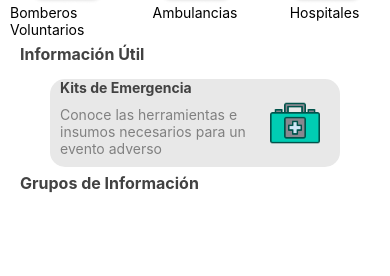
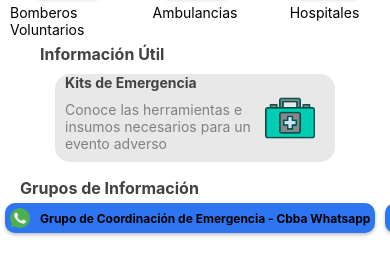
Before and after one commit to tasajos/emergenciabolivia, a React Native app in the folder EBO/: screen /Details in a window 390 px wide. Shown: the part 344-620 px from the top of the page. Built offline with nearby package versions, Linux system fonts and the light colour scheme.

Commit message:
update cards screen

```diff
--- a/EBO/App.tsx
+++ b/EBO/App.tsx
@@ -148,6 +148,7 @@ import { createNativeStackNavigator } from '@react-navigation/native-stack';
 import HomeScreen from './screens/HomeScreen'; // Asegúrate de que la ruta sea correcta
 import MenuInicio from './screens/MenuInicio'; // Asegúrate de que la ruta sea correcta
 
+
 const Stack = createNativeStackNavigator();
 
 const App = () => {
@@ -159,7 +160,7 @@ const App = () => {
       >
         <Stack.Screen name="Home" component={HomeScreen} />
         <Stack.Screen name="Details" component={MenuInicio} />
-      </Stack.Navigator>
+              </Stack.Navigator>
     </NavigationContainer>
   );
 };
--- a/EBO/screens/MenuInicio.tsx
+++ b/EBO/screens/MenuInicio.tsx
@@ -2,12 +2,10 @@ import React, { useState } from 'react';
 import { View, Text, StyleSheet, TextInput, TouchableOpacity, ScrollView, Image,ImageBackground } from 'react-native';
 import DropDownPicker from 'react-native-dropdown-picker';
 
+const MenuInicio = () => {
 
-
-const DetailsScreen = () => {
-
-    const [searchQuery, setSearchQuery] = useState('');
-    const [open, setOpen] = useState(false);
+  const [searchQuery, setSearchQuery] = useState('');
+  const [open, setOpen] = useState(false);
   const [value, setValue] = useState(null);
   const [items, setItems] = useState([
     {label: 'La Paz', value: 'La Paz'},
@@ -101,6 +99,7 @@ const DetailsScreen = () => {
       </View>
 
       <View style={styles.infoSection}>
+
         <Text style={styles.infoTitle}>Información Útil</Text>
       {/* Tarjeta de Kits de Emergencia */}
       <TouchableOpacity style={styles.kitCard}>
@@ -111,15 +110,44 @@ const DetailsScreen = () => {
         </View>
         <Image source={require('../imagenes/kit-medicos2.png')} style={styles.kitIcon} />
       </TouchableOpacity>
-
+      </View>
         <Text style={styles.infoTitle}>Grupos de Información</Text>
 
-        {/* Repetir para cada grupo */}
-      </View>
+
+              {/* Aquí inician tus nuevas tarjetas */}
+
+{/* ScrollView horizontal para las tarjetas */}
+<ScrollView
+ horizontal
+ showsHorizontalScrollIndicator={false}
+ style={styles.horizontalScrollView}
+ contentContainerStyle={styles.horizontalContentContainer}
+
+>
+  {/* Tarjeta #1 */}
+  <View style={styles.infoCard}>
+    {/* Contenido de la tarjeta #1 */}
+    <Image source={require('../imagenes/whatsapp24.png')} style={styles.cardImage} />
+    <Text style={styles.cardText}>Grupo de Coordinación de Emergencia - Cbba Whatsapp</Text>
+  </View>
+
+  {/* Tarjeta #2 */}
+  <View style={styles.infoCard}>
+    {/* Contenido de la tarjeta #2 */}
+    <Image source={require('../imagenes/whatsapp24.png')} style={styles.cardImage} />
+    <Text style={styles.cardText}>Grupo de Información General - Whatsapp</Text>
+  </View>
+
+  {/* Puedes agregar más tarjetas aquí si es necesario */}
+</ScrollView>
+
+
     </ScrollView>
-  );
+    );
 
 };
+
+
 const onBomberosPress = () => {
     // Acciones cuando se presiona Bomberos Voluntarios
   };
@@ -180,7 +208,8 @@ const styles = StyleSheet.create({
     paddingTop: 1,
     fontWeight: 'bold',
     color: '#424242',
-    paddingBottom: 10,
+    paddingHorizontal: 20,
+    marginBottom: 5,
   },
   infoButton: {
     flexDirection: 'row',
@@ -288,7 +317,7 @@ const styles = StyleSheet.create({
     backgroundColor: '#E8E8E8', // Cambia al color que prefieras para la tarjeta
     borderRadius: 15,
     padding: 10,
-    marginHorizontal: 30,
+    marginHorizontal: 35,
     marginTop: 5, // Ajusta este valor según sea necesario
     marginBottom: 5, // Ajusta este valor según sea necesario
   },
@@ -310,7 +339,85 @@ const styles = StyleSheet.create({
     color: 'gray', // Ajusta el color del texto según tu diseño
 
 },
+infoCard: {
+    // Ajusta estos estilos para que coincidan con los de tu diseño
+    backgroundColor: '#2E75F2', // o cualquier otro color de fondo que prefieras
+    flexDirection: 'row', // Coloca los elementos en línea horizontal
+    alignItems: 'center', // Alinea los elementos verticalmente
+    borderRadius: 10, // para el efecto de esquinas redondeadas
+    paddingVertical: 5,
+    paddingHorizontal: 5,
+    marginBottom: 10, // Ajusta este valor según sea necesario
+    marginHorizontal: 5, // para mantener un pequeño espacio entre las tarjetas
+    shadowColor: '#000', // Estos estilos son para añadir sombra a cada tarjeta como en la imagen
+    shadowOffset: {
+      width: 0,
+      height: 2,
+    },
+    shadowOpacity: 0.25,
+    shadowRadius: 3.84,
+    elevation: 5,
+  },
+
+  cardTitle: {
+    fontWeight: 'bold',
+    color: '#424242',
+    // Añade otros estilos de texto como tamaño y color que necesites
+  },
+
+  infoCardsContainer: {
+    flexDirection: 'row', // Coloca los elementos en línea horizontal
+    justifyContent: 'space-evenly', // Espacia los elementos uniformemente
+    alignItems: 'center', // Alinea los elementos verticalmente
+    marginBottom: 10, // Ajusta este valor según sea necesario
+  },
+
+  cardIcon: {
+    width: 20, // Ajusta el ancho del icono de la tarjeta
+    height: 20, // Ajusta la altura del icono de la tarjeta
+    marginBottom: 2, // Espacio entre el icono y el texto
+  },
+  infoCardsContainers: {
+    flexDirection: 'row',
+    justifyContent: 'center', // Esto centrará las tarjetas en su contenedor
+    alignItems: 'center',
+    marginBottom: 20, // Esto agregará un margen inferior al contenedor de las tarjetas
+  },
+
+
+  cardSpacer: {
+    width: 1, // Espacio entre las tarjetas, ajustar según sea necesario
+  },
+
+  horizontalScroll: {
+    // Agrega aquí los estilos para tu ScrollView horizontal
+    // Por ejemplo, puedes querer establecer un alto y quizás un margen:
+    height: 120, // Altura de la ScrollView horizontal
+    marginTop: 10, // Espacio superior de la ScrollView
+  },
+  horizontalScrollView: {
+    // No es necesario establecer un alto aquí si todas tus tarjetas tienen un alto fijo
+  },
+
+  horizontalContentContainer: {
+    alignItems: 'center',
+  },
+
+  cardText: {
+    color: 'black', // color de texto
+    fontSize: 12, // tamaño del texto
+    textAlign: 'center', // si deseas que el texto esté centrado
+    fontWeight: 'bold', // si el texto es en negrita
+    // Agrega más estilos para el texto si es necesario
+  },
+
+  cardImage: {
+    width: 20, // Ancho de la imagen
+    height: 20, // Altura de la imagen
+    marginRight: 10, // Espacio a la derecha de la imagen
+  },
+
 // ... otros estilos que necesites
 });
 
-export default DetailsScreen;
+export default MenuInicio;
```
Also changed, not shown: EBO/interfaces/tarjetaswhatsapp.ts (added, +11 -0 lines), EBO/imagenes/whatsapp24.png (added).
